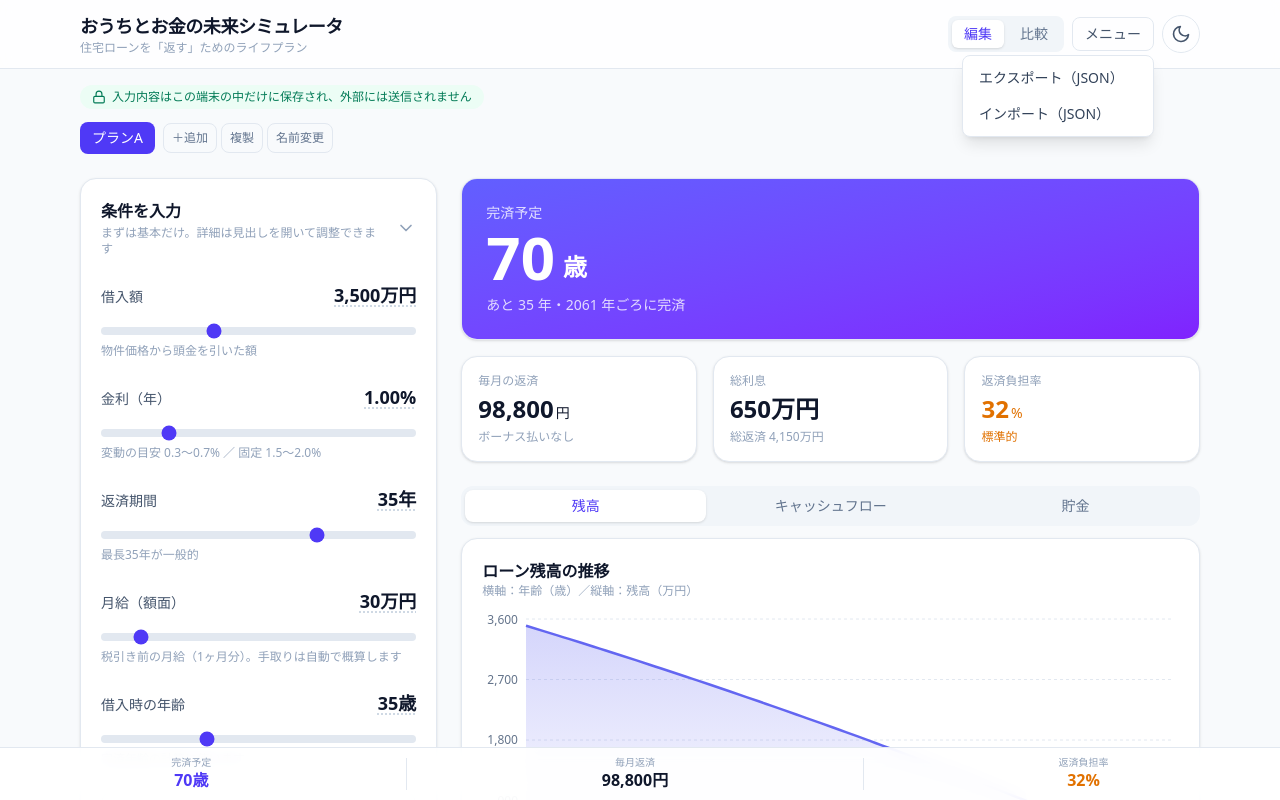
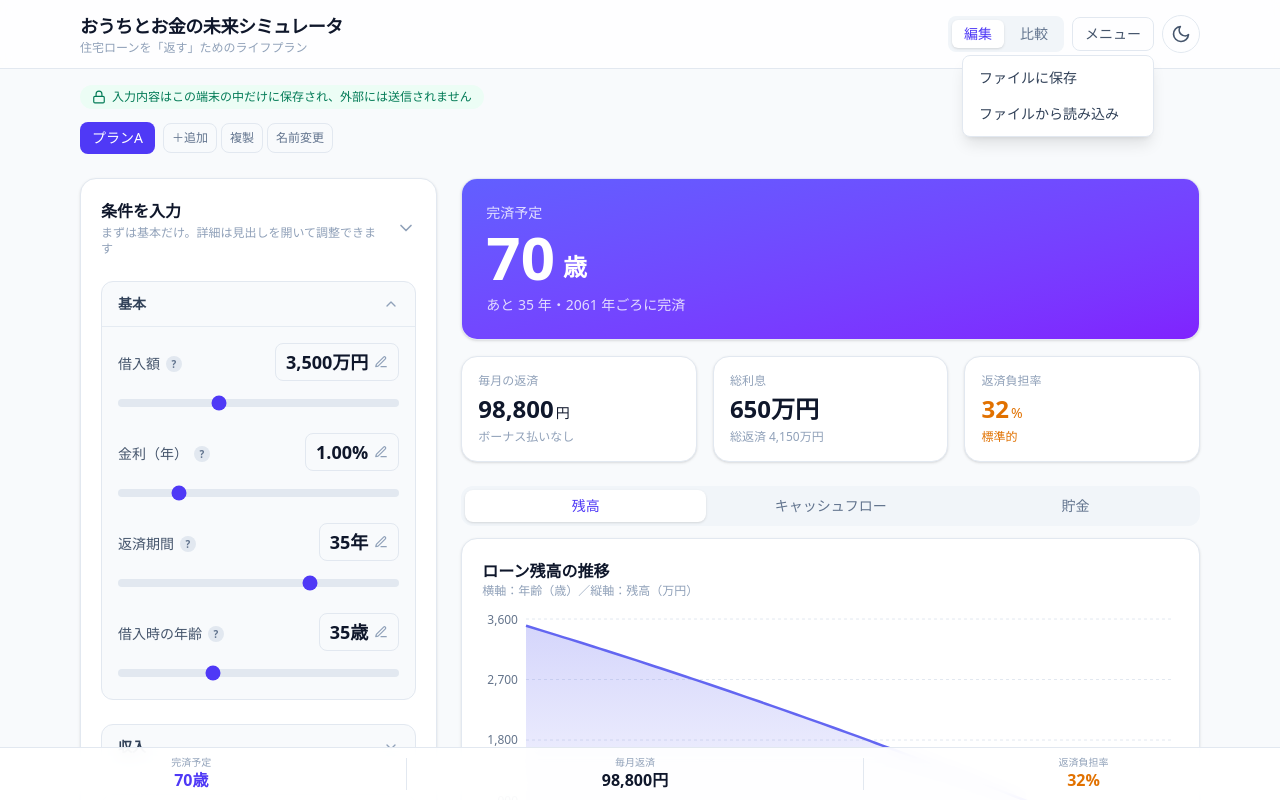
Before and after one commit to taogya/home-loan-simulator, a React (Vite) app: page / in a window 1280 px wide. Both pictures are taken after a click on the button "メニュー". Shown: the top 800 px of the page. Built offline with nearby package versions, Linux system fonts and the light colour scheme.

Commit message:
構造ブラッシュアップ

```diff
--- a/src/components/InputPanel.tsx
+++ b/src/components/InputPanel.tsx
@@ -25,6 +25,23 @@ const EXPENSE_PRESETS: { label: string; amountMan: number }[] = [
   { label: 'こづかい', amountMan: 3 },
 ];
 
+const LIFE_EVENT_PRESETS: {
+  label: string;
+  amountMan: number;
+  yearsLater: number;
+}[] = [
+  { label: '車の買い替え', amountMan: 150, yearsLater: 7 },
+  { label: 'リフォーム', amountMan: 300, yearsLater: 15 },
+  { label: '外壁・屋根の修繕', amountMan: 150, yearsLater: 12 },
+  { label: '給湯器の交換', amountMan: 30, yearsLater: 12 },
+  { label: 'エアコン買い替え', amountMan: 15, yearsLater: 10 },
+  { label: '出産', amountMan: 50, yearsLater: 2 },
+  { label: '入学（大学）', amountMan: 100, yearsLater: 18 },
+  { label: '結婚式', amountMan: 300, yearsLater: 3 },
+  { label: '家族旅行', amountMan: 30, yearsLater: 5 },
+  { label: '家電の買い替え', amountMan: 20, yearsLater: 8 },
+];
+
 interface InputPanelProps {
   value: FormState;
   onChange: (patch: Partial<FormState>) => void;
@@ -36,6 +53,24 @@ interface InputPanelProps {
   onAddExpense: (item: ExpenseItem) => void;
   onRemoveExpense: (id: string) => void;
   onUpdateExpense: (id: string, patch: Partial<ExpenseItem>) => void;
+}
+
+function PencilIcon() {
+  return (
+    <svg
+      viewBox="0 0 24 24"
+      fill="none"
+      stroke="currentColor"
+      strokeWidth="2"
+      strokeLinecap="round"
+      strokeLinejoin="round"
+      className="h-3 w-3 text-slate-400 transition group-hover:text-indigo-500"
+      aria-hidden="true"
+    >
+      <path d="M12 20h9" />
+      <path d="M16.5 3.5a2.12 2.12 0 0 1 3 3L7 19l-4 1 1-4 12.5-12.5z" />
+    </svg>
+  );
 }
 
 function PanelChevron({ open }: { open: boolean }) {
@@ -163,7 +198,7 @@ export function InputPanel({
 
       {open && (
         <div className="mt-6 space-y-6">
-          {/* 基本（最小入力） */}
+          <CollapsibleSection title="基本" defaultOpen>
       <NumberSlider
         label="借入額"
         value={value.loanAmountMan}
@@ -182,7 +217,7 @@ export function InputPanel({
         step={0.05}
         onChange={(v) => onChange({ ratePct: v })}
         format={(v) => `${v.toFixed(2)}%`}
-        hint="変動の目安 0.3〜0.7% ／ 固定 1.5〜2.0%"
+        hint="固定は変動より高め。金融機関によって異なります"
       />
       <NumberSlider
         label="返済期間"
@@ -195,16 +230,7 @@ export function InputPanel({
         hint="最長35年が一般的"
       />
       <NumberSlider
-        label="月給（額面）"
-        value={value.monthlySalaryMan}
-        min={10}
-        max={200}
-        step={1}
-        onChange={(v) => onChange({ monthlySalaryMan: v })}
-        format={formatManLabel}
-        hint="税引き前の月給（1ヶ月分）。手取りは自動で概算します"
-      />
-      <NumberSlider
+
         label="借入時の年齢"
         value={value.age}
         min={18}
@@ -214,9 +240,20 @@ export function InputPanel({
         format={(v) => `${v}歳`}
         hint="完済年齢の計算に使います"
       />
+          </CollapsibleSection>
 
-      {/* 収入の詳細（折りたたみ） */}
-      <CollapsibleSection title="収入の詳細">
+      {/* 収入（折りたたみ） */}
+      <CollapsibleSection title="収入">
+        <NumberSlider
+          label="月給（額面）"
+          value={value.monthlySalaryMan}
+          min={10}
+          max={200}
+          step={1}
+          onChange={(v) => onChange({ monthlySalaryMan: v })}
+          format={formatManLabel}
+          hint="税引き前の月給。手取りは自動で計算します"
+        />
         <NumberSlider
           label="年間ボーナス（月給の何ヶ月分）"
           value={value.bonusMonths}
@@ -245,7 +282,7 @@ export function InputPanel({
           step={1}
           onChange={(v) => onChange({ raiseStopAge: v })}
           format={(v) => `${v}歳`}
-          hint="これ以降は年収横ばい"
+          hint="この年齢で昇給が止まり、以降の年収は横ばいになります"
         />
         <NumberSlider
           label="配偶者の年収"
@@ -267,6 +304,10 @@ export function InputPanel({
           format={formatManLabel}
           hint="副業・家賃収入など（年）"
         />
+      </CollapsibleSection>
+
+      {/* 定年・年金（折りたたみ） */}
+      <CollapsibleSection title="定年・年金">
         <NumberSlider
           label="定年退職の年齢"
           value={value.retireAge}
@@ -275,7 +316,7 @@ export function InputPanel({
           step={1}
           onChange={(v) => onChange({ retireAge: v })}
           format={(v) => `${v}歳`}
-          hint="この年齢で給与収入が止まります"
+          hint="給与収入が止まる年齢"
         />
         <NumberSlider
           label="年金（手取り月額）"
@@ -339,10 +380,11 @@ export function InputPanel({
                       <button
                         type="button"
                         onClick={() => startEditExpense(e.id, e.amountMan)}
-                        title="クリックで直接入力"
-                        className="text-sm font-semibold text-slate-900 underline decoration-dotted decoration-slate-300 underline-offset-2 transition hover:text-indigo-600 dark:text-white dark:hover:text-indigo-400"
+                        title="タップして入力"
+                        className="group flex items-center gap-1 rounded-lg border border-slate-200 bg-slate-50 px-2 py-0.5 text-sm font-semibold text-slate-900 transition hover:border-indigo-400 hover:bg-indigo-50 dark:border-slate-700 dark:bg-slate-800 dark:text-white"
                       >
                         {formatManLabel(e.amountMan)}
+                        <PencilIcon />
                       </button>
                     )}
                     <button
@@ -366,6 +408,40 @@ export function InputPanel({
                   className="h-2 w-full cursor-pointer appearance-none rounded-full bg-slate-200 accent-indigo-600 dark:bg-slate-700"
                   aria-label={`${e.label}の月額`}
                 />
+                <div className="flex flex-wrap items-center gap-1 text-xs text-slate-400 dark:text-slate-500">
+                  <span>期間</span>
+                  <input
+                    type="number"
+                    value={e.startAfterYears ?? 0}
+                    min={0}
+                    max={50}
+                    onChange={(ev) =>
+                      onUpdateExpense(e.id, {
+                        startAfterYears: Number(ev.target.value),
+                      })
+                    }
+                    className="w-12 rounded border border-slate-200 bg-white px-1.5 py-0.5 text-right text-slate-700 dark:border-slate-700 dark:bg-slate-950 dark:text-slate-200"
+                    aria-label={`${e.label}を何年後から`}
+                  />
+                  <span>年後（{value.age + (e.startAfterYears ?? 0)}歳）から</span>
+                  <input
+                    type="number"
+                    value={e.durationYears ? e.durationYears : ''}
+                    min={0}
+                    max={60}
+                    placeholder="ずっと"
+                    onChange={(ev) =>
+                      onUpdateExpense(e.id, {
+                        durationYears: ev.target.value
+                          ? Number(ev.target.value)
+                          : undefined,
+                      })
+                    }
+                    className="w-16 rounded border border-slate-200 bg-white px-1.5 py-0.5 text-right text-slate-700 placeholder:text-slate-300 dark:border-slate-700 dark:bg-slate-950 dark:text-slate-200"
+                    aria-label={`${e.label}を何年間`}
+                  />
+                  <span>{e.durationYears ? '年間' : '（空＝ずっと）'}</span>
+                </div>
               </div>
             ))}
           </div>
@@ -409,14 +485,15 @@ export function InputPanel({
           <button
             type="button"
             onClick={handleAddCustomExpense}
-            className="rounded-lg bg-indigo-600 px-3 py-1 text-sm font-medium text-white transition hover:bg-indigo-700"
+            disabled={!customExpenseLabel.trim()}
+            className="rounded-lg bg-indigo-600 px-3 py-1 text-sm font-medium text-white transition hover:bg-indigo-700 disabled:cursor-not-allowed disabled:opacity-40"
           >
             追加
           </button>
         </div>
       </CollapsibleSection>
 
-      <CollapsibleSection title="返済プラン・貯金">
+      <CollapsibleSection title="貯金・繰上げ・ボーナス払い">
         <NumberSlider
           label="ボーナス払い（1回の返済額）"
           value={value.bonusRepayMan}
@@ -425,7 +502,7 @@ export function InputPanel({
           step={1}
           onChange={(v) => onChange({ bonusRepayMan: v })}
           format={formatManLabel}
-          hint="ボーナス時に返す固定額（年2回）。月々が軽くなります（年数は同じ）"
+          hint="ボーナス月だけ月々返済に＋して返します。月々が軽くなり、返済期間は変わりません"
         />
         <NumberSlider
           label="いまの貯金"
@@ -552,6 +629,30 @@ export function InputPanel({
               })}
           </ul>
         )}
+        <div className="space-y-1.5">
+          <p className="text-xs font-medium text-slate-500 dark:text-slate-400">
+            定番から追加
+          </p>
+          <div className="flex flex-wrap gap-1.5">
+            {LIFE_EVENT_PRESETS.map((preset) => (
+              <button
+                key={preset.label}
+                type="button"
+                onClick={() =>
+                  onAddEvent({
+                    id: crypto.randomUUID(),
+                    atAge: value.age + preset.yearsLater,
+                    label: preset.label,
+                    amountMan: preset.amountMan,
+                  })
+                }
+                className="rounded-full border border-slate-200 bg-white px-3 py-1 text-xs font-medium text-slate-600 transition hover:border-indigo-300 hover:text-indigo-600 dark:border-slate-700 dark:bg-slate-900 dark:text-slate-300 dark:hover:border-indigo-700"
+              >
+                ＋ {preset.label}
+              </button>
+            ))}
+          </div>
+        </div>
         <div className="rounded-xl bg-white p-3 dark:bg-slate-900">
           <p className="mb-2 text-xs font-medium text-slate-500 dark:text-slate-400">
             {editingId ? 'イベントを編集' : 'イベントを追加'}
@@ -641,7 +742,8 @@ export function InputPanel({
             <button
               type="button"
               onClick={handleSubmitEvent}
-              className="rounded-lg bg-indigo-600 px-3 py-1 text-sm font-medium text-white transition hover:bg-indigo-700"
+              disabled={!evLabel.trim()}
+              className="rounded-lg bg-indigo-600 px-3 py-1 text-sm font-medium text-white transition hover:bg-indigo-700 disabled:cursor-not-allowed disabled:opacity-40"
             >
               {editingId ? '更新' : '追加'}
             </button>
--- a/src/components/NumberSlider.tsx
+++ b/src/components/NumberSlider.tsx
@@ -1,4 +1,48 @@
 import { useState } from 'react';
+
+function PencilIcon() {
+  return (
+    <svg
+      viewBox="0 0 24 24"
+      fill="none"
+      stroke="currentColor"
+      strokeWidth="2"
+      strokeLinecap="round"
+      strokeLinejoin="round"
+      className="h-3.5 w-3.5 text-slate-400 transition group-hover:text-indigo-500"
+      aria-hidden="true"
+    >
+      <path d="M12 20h9" />
+      <path d="M16.5 3.5a2.12 2.12 0 0 1 3 3L7 19l-4 1 1-4 12.5-12.5z" />
+    </svg>
+  );
+}
+
+function HelpTip({ text }: { text: string }) {
+  const [show, setShow] = useState(false);
+  return (
+    <span className="relative inline-flex">
+      <button
+        type="button"
+        onClick={() => setShow((v) => !v)}
+        onMouseEnter={() => setShow(true)}
+        onMouseLeave={() => setShow(false)}
+        className="flex h-4 w-4 items-center justify-center rounded-full bg-slate-200 text-[10px] font-bold leading-none text-slate-500 transition hover:bg-indigo-500 hover:text-white dark:bg-slate-700 dark:text-slate-300"
+        aria-label="説明を表示"
+      >
+        ?
+      </button>
+      {show && (
+        <span
+          role="tooltip"
+          className="absolute top-full left-0 z-30 mt-1.5 w-52 rounded-lg bg-slate-800 px-3 py-2 text-xs font-normal leading-relaxed text-white shadow-lg dark:bg-slate-700"
+        >
+          {text}
+        </span>
+      )}
+    </span>
+  );
+}
 
 interface NumberSliderProps {
   label: string;
@@ -42,8 +86,9 @@ export function NumberSlider({
   return (
     <div className="space-y-2">
       <div className="flex items-baseline justify-between gap-2">
-        <label className="text-sm font-medium text-slate-600 dark:text-slate-300">
+        <label className="flex items-center gap-1.5 text-sm font-medium text-slate-600 dark:text-slate-300">
           {label}
+          {hint && <HelpTip text={hint} />}
         </label>
         {editing ? (
           <input
@@ -66,10 +111,11 @@ export function NumberSlider({
           <button
             type="button"
             onClick={startEdit}
-            title="クリックで直接入力"
-            className="rounded text-lg font-bold tabular-nums text-slate-900 underline decoration-dotted decoration-slate-300 underline-offset-4 transition hover:text-indigo-600 hover:decoration-indigo-400 dark:text-white dark:hover:text-indigo-400"
+            title="タップして数値を入力"
+            className="group flex items-center gap-1.5 rounded-lg border border-slate-200 bg-slate-50 px-2.5 py-1 text-lg font-bold tabular-nums text-slate-900 transition hover:border-indigo-400 hover:bg-indigo-50 dark:border-slate-700 dark:bg-slate-800 dark:text-white dark:hover:border-indigo-500 dark:hover:bg-indigo-950/40"
           >
             {display}
+            <PencilIcon />
           </button>
         )}
       </div>
@@ -83,9 +129,6 @@ export function NumberSlider({
         className="h-2 w-full cursor-pointer appearance-none rounded-full bg-slate-200 accent-indigo-600 dark:bg-slate-700"
         aria-label={label}
       />
-      {hint && (
-        <p className="text-xs text-slate-400 dark:text-slate-500">{hint}</p>
-      )}
     </div>
   );
 }
--- a/src/components/PlanMenu.tsx
+++ b/src/components/PlanMenu.tsx
@@ -35,10 +35,10 @@ export function PlanMenu({ onExport, onImport }: PlanMenuProps) {
               }}
               className="block w-full px-4 py-2 text-left text-sm text-slate-700 transition hover:bg-slate-50 dark:text-slate-200 dark:hover:bg-slate-700"
             >
-              エクスポート（JSON）
+              ファイルに保存
             </button>
             <label className="block w-full cursor-pointer px-4 py-2 text-left text-sm text-slate-700 transition hover:bg-slate-50 dark:text-slate-200 dark:hover:bg-slate-700">
-              インポート（JSON）
+              ファイルから読み込み
               <input
                 type="file"
                 accept="application/json,.json"
--- a/src/types.ts
+++ b/src/types.ts
@@ -24,6 +24,10 @@ export interface ExpenseItem {
   label: string;
   /** 月額（万円） */
   amountMan: number;
+  /** 何年後から始まるか（0/undefined=今から） */
+  startAfterYears?: number;
+  /** 何年間続くか（0/undefined=ずっと） */
+  durationYears?: number;
 }
 
 export interface FormState {
@@ -98,7 +102,6 @@ export const DEFAULT_FORM: FormState = {
   pensionMonthlyMan: 15,
   expenses: [
     { id: 'exp-living', label: '生活費', amountMan: 20 },
-    { id: 'exp-car', label: '車の維持費', amountMan: 2 },
     { id: 'exp-insurance', label: '保険', amountMan: 2 },
   ],
   bonusRepayMan: 0,
```
Also changed, not shown: src/lib/plan.ts (+16 -8 lines).
